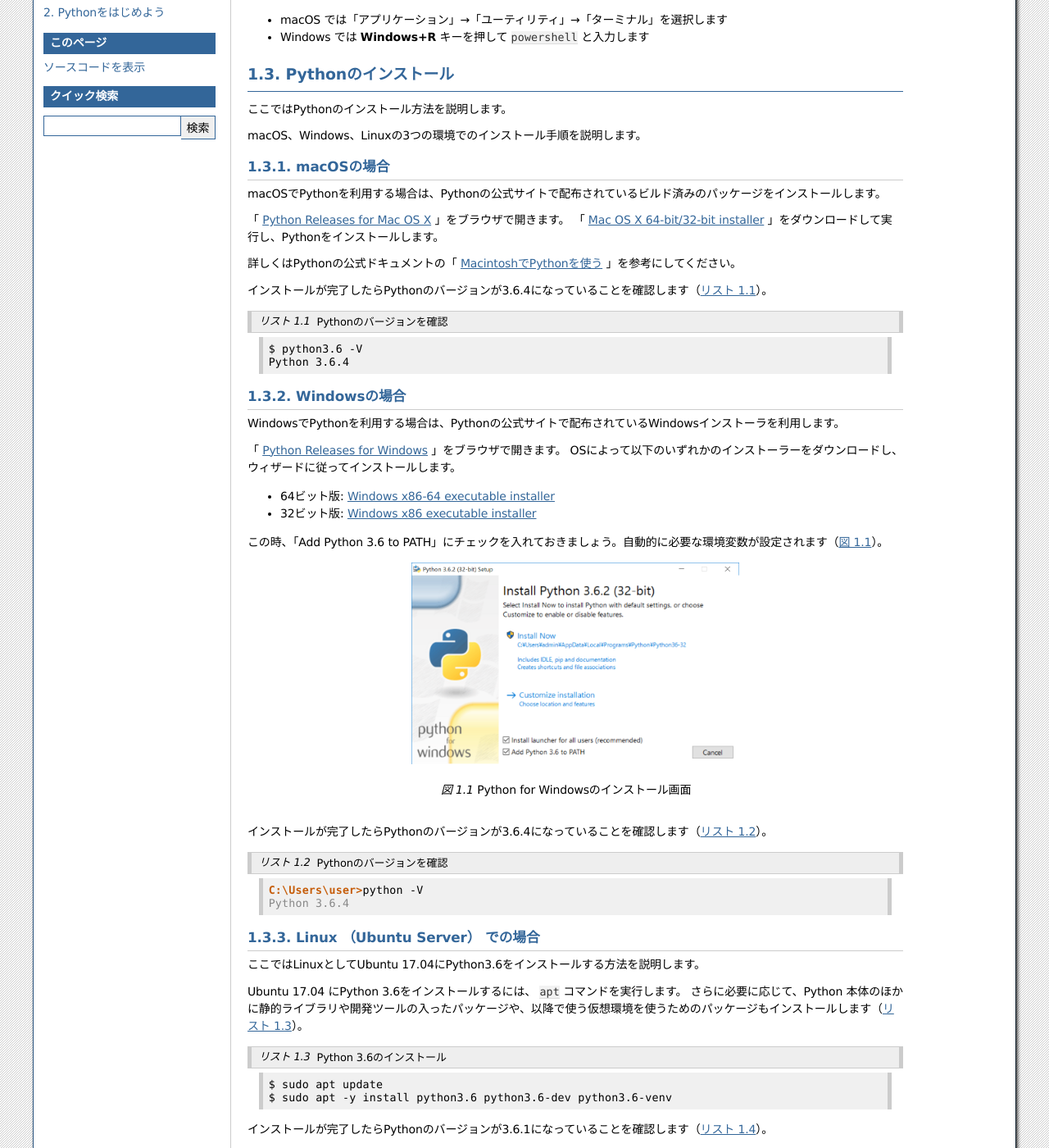
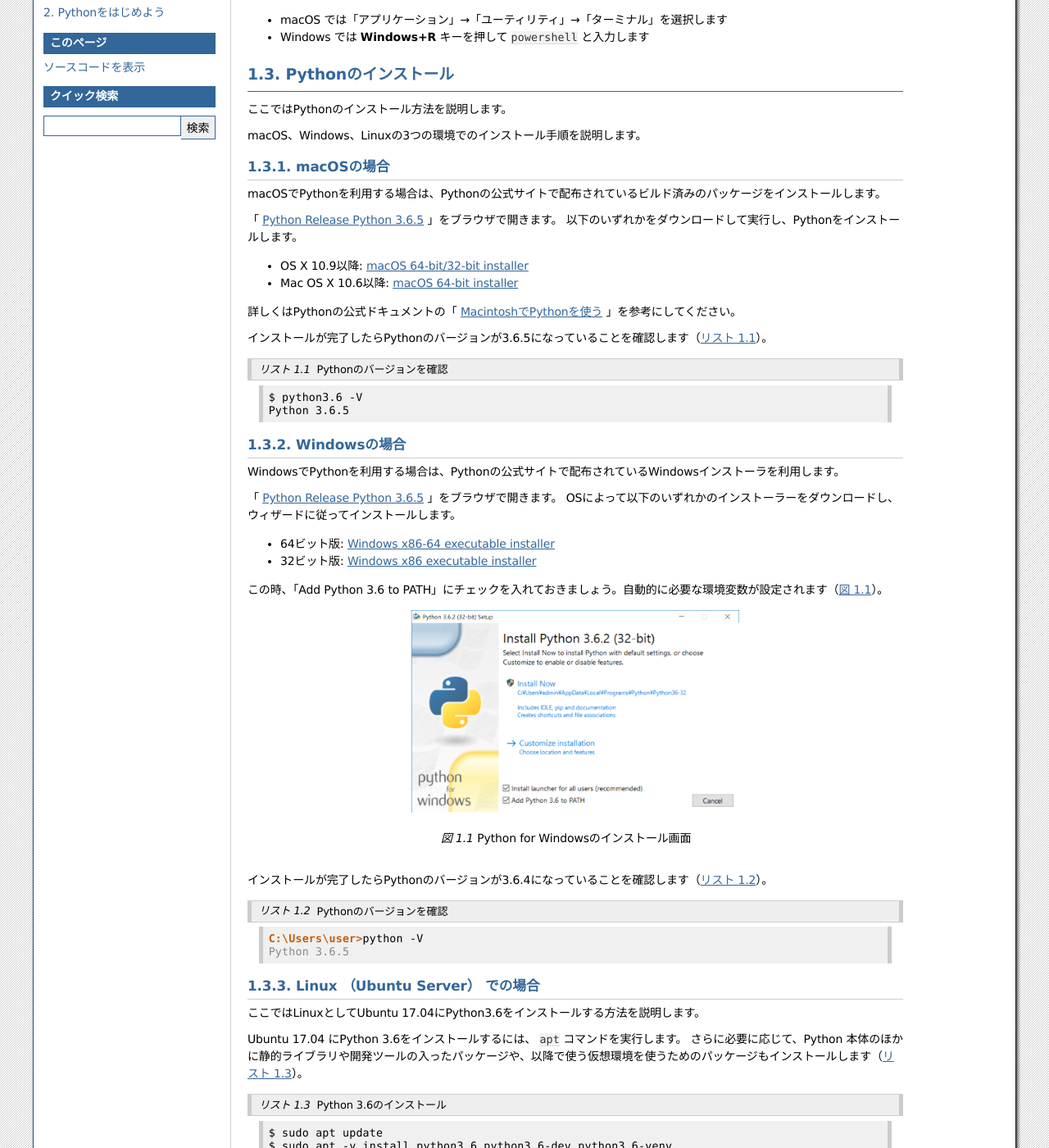
Before and after one commit to pyconjp/pycamp.pycon.jp, a Sphinx documentation site: the page built from source/textbook/1_install.rst, in a window 1280 px wide and 1400 px high, scrolled down 545 px. Shown: the whole window at 82% size. Built offline with Sphinx 7.4.7, drawn with Linux system fonts in a browser that asks for light colours.

Commit message:
ISSHA-1139 update Python version

```diff
--- a/source/textbook/1_install.rst
+++ b/source/textbook/1_install.rst
@@ -56,12 +56,15 @@
 -------------------------------------
 macOSでPythonを利用する場合は、Pythonの公式サイトで配布されているビルド済みのパッケージをインストールします。
 
-「 `Python Releases for Mac OS X <https://www.python.org/downloads/mac-osx/>`_ 」をブラウザで開きます。
-「 `Mac OS X 64-bit/32-bit installer <https://www.python.org/ftp/python/3.6.4/python-3.6.4-macosx10.6.pkg>`_ 」をダウンロードして実行し、Pythonをインストールします。
+「 `Python Release Python 3.6.5 <https://www.python.org/downloads/release/python-365/>`_ 」をブラウザで開きます。
+以下のいずれかをダウンロードして実行し、Pythonをインストールします。
+
+- OS X 10.9以降: `macOS 64-bit/32-bit installer <https://www.python.org/ftp/python/3.6.5/python-3.6.5-macosx10.6.pkg>`_
+- Mac OS X 10.6以降: `macOS 64-bit installer <https://www.python.org/ftp/python/3.6.5/python-3.6.5-macosx10.9.pkg>`_
 
 詳しくはPythonの公式ドキュメントの「 `MacintoshでPythonを使う <http://docs.python.jp/3/using/mac.html>`_ 」を参考にしてください。
 
-インストールが完了したらPythonのバージョンが3.6.4になっていることを確認します（:numref:`check-version-mac`）。
+インストールが完了したらPythonのバージョンが3.6.5になっていることを確認します（:numref:`check-version-mac`）。
 
 .. _check-version-mac:
 
@@ -69,7 +72,7 @@
    :caption: Pythonのバージョンを確認
 
    $ python3.6 -V
-   Python 3.6.4
+   Python 3.6.5
 
 .. index::
     single: Install; Windows
@@ -79,11 +82,11 @@
 
 WindowsでPythonを利用する場合は、Pythonの公式サイトで配布されているWindowsインストーラを利用します。
 
-「 `Python Releases for Windows <https://www.python.org/downloads/windows/>`_ 」をブラウザで開きます。
+「 `Python Release Python 3.6.5 <https://www.python.org/downloads/release/python-365/>`_ 」をブラウザで開きます。
 OSによって以下のいずれかのインストーラーをダウンロードし、ウィザードに従ってインストールします。
 
-- 64ビット版: `Windows x86-64 executable installer <https://www.python.org/ftp/python/3.6.4/python-3.6.4-amd64.exe>`_
-- 32ビット版: `Windows x86 executable installer <https://www.python.org/ftp/python/3.6.4/python-3.6.4.exe>`_
+- 64ビット版: `Windows x86-64 executable installer <https://www.python.org/ftp/python/3.6.5/python-3.6.5-amd64.exe>`_
+- 32ビット版: `Windows x86 executable installer <https://www.python.org/ftp/python/3.6.5/python-3.6.5.exe>`_
 
 この時、「Add Python 3.6 to PATH」にチェックを入れておきましょう。自動的に必要な環境変数が設定されます（:numref:`windows-install`）。
 
@@ -105,7 +108,7 @@
    :caption: Pythonのバージョンを確認
 
    C:\Users\user>python -V
-   Python 3.6.4
+   Python 3.6.5
 
 Linux （Ubuntu Server） での場合
 -------------------------------------
```
Also changed, not shown: source/textbook/2_intro.rst (+6 -6 lines).
